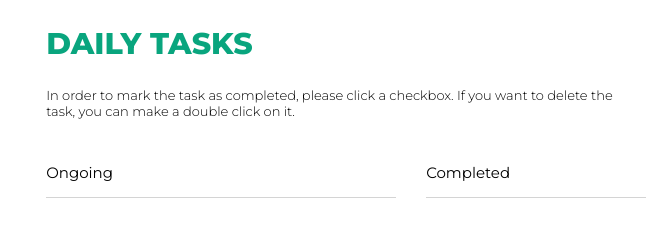
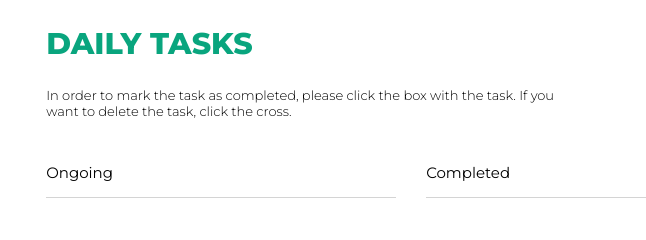
Before and after one commit to testkatod/JS, a plain HTML site: page index.html in a window 1280 px wide. Shown: the top 240 px of the page, 396-1042 px from the left. Drawn offline with Linux system fonts and the light colour scheme.

Commit message:
Add files via upload

```diff
--- a/index.html
+++ b/index.html
@@ -44,7 +44,7 @@
         </div>
         <div class="right-field">
             <h2 class="title-header">Daily tasks</h2>
-            <p class="text text_underheader">In order to mark the task as completed, please click a checkbox. If you want to delete the task, you can make a double click on it.</p>
+            <p class="text text_underheader">In order to mark the task as completed, please click the box with the task. If you want to delete the task, click the cross.</p>
             <div class="column-wrapper">
                 <ul class="column column_ongoing">
                     <div class="column-header-block">
```
